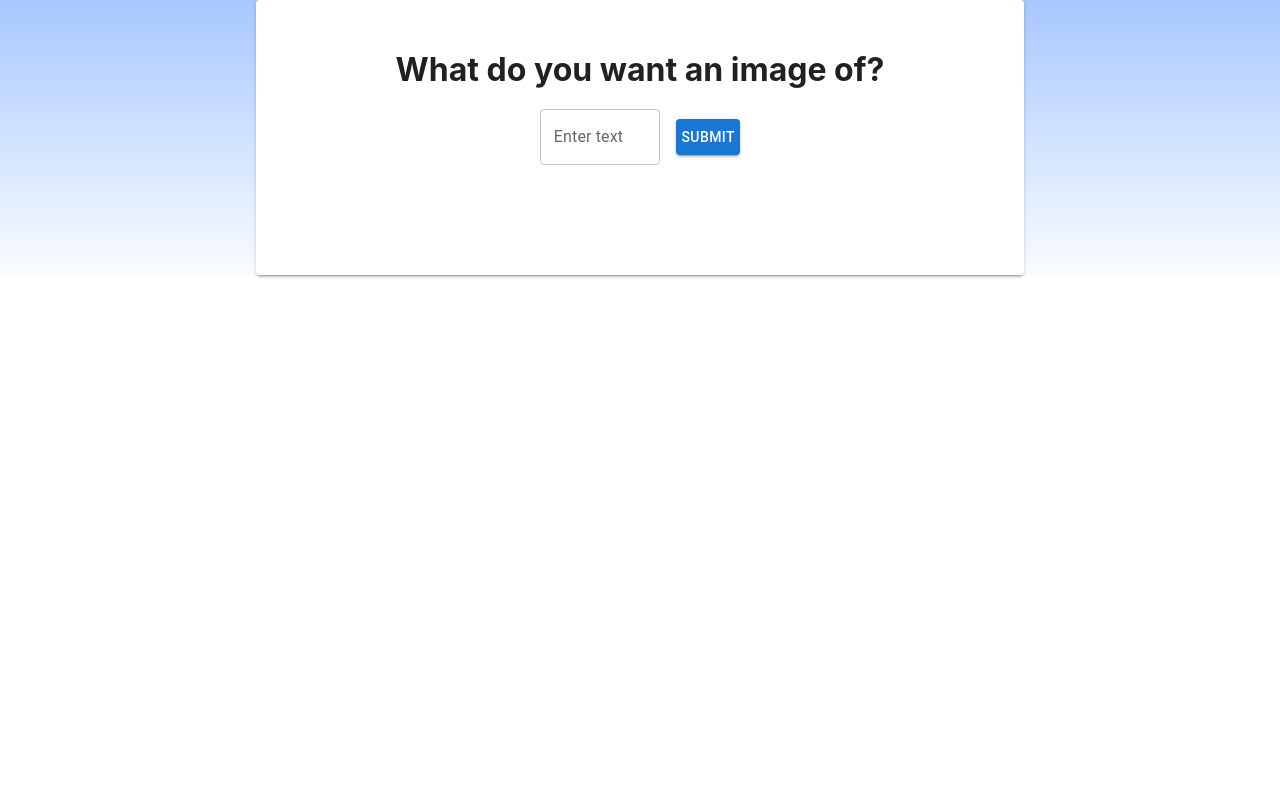
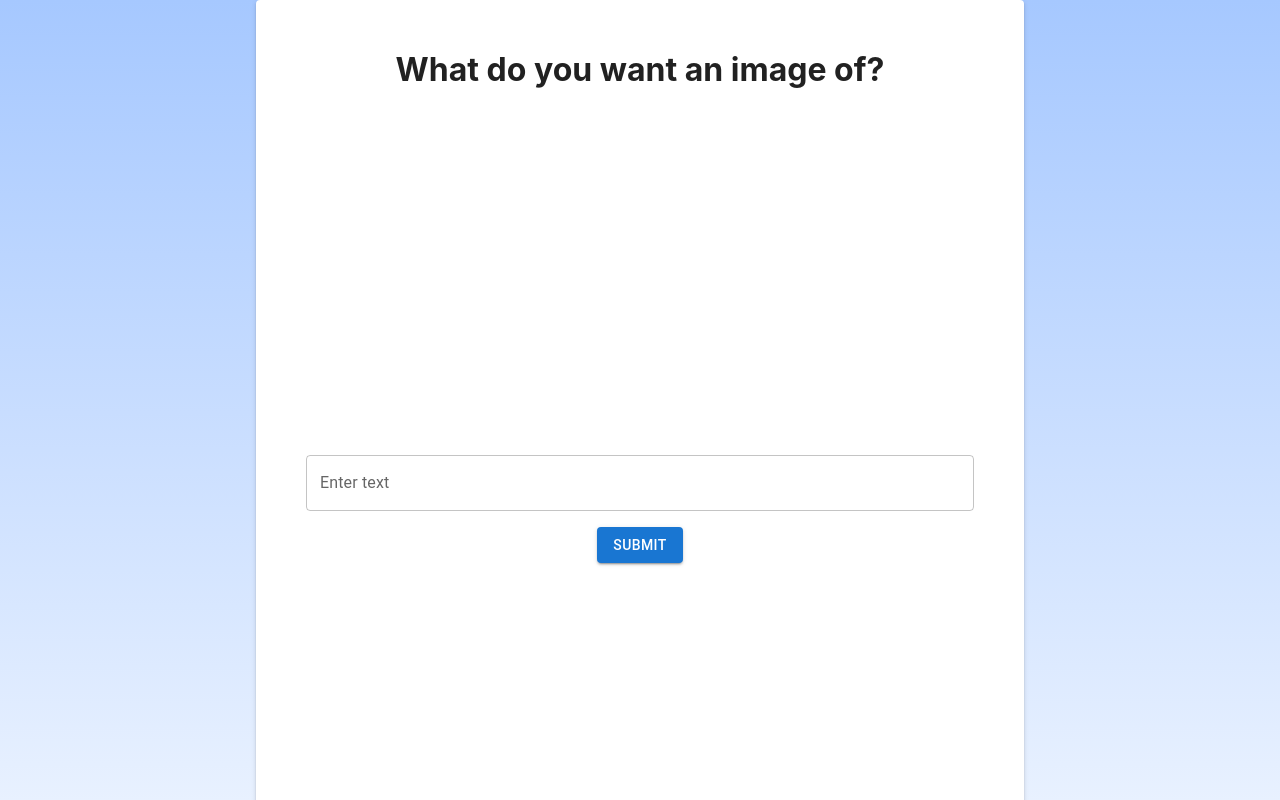
Before and after one commit to saakethkoka/Hackai-Frontend, a React (Create React App) app: page / in a window 1280 px wide. Shown: the top 800 px of the page. Built offline with nearby package versions, Linux system fonts and the light colour scheme.

Commit message:
Fiexed import statements and made main work

```diff
--- a/src/components/InitialPromptBox.jsx
+++ b/src/components/InitialPromptBox.jsx
@@ -28,11 +28,11 @@ export const InitialPromptBox = ({ onTextSubmit }) => {
         <Box
             sx={{
                 display: "flex",
-        flexDirection: "row",
+                flexDirection: "column",
                 alignItems: "center",
                 justifyContent: "center",
-        width: "30%", // Change width here
-        margin: "auto",
+                width: "100%", // Change width here
+                height: "100vh", // Add height here
             }}
         >
             <TextField
@@ -42,13 +42,13 @@ export const InitialPromptBox = ({ onTextSubmit }) => {
                 fullWidth
                 disabled={isImmutable}
                 onKeyDown={handleKeyDown}
+                sx={{ mb: 2 }} // Add margin bottom here
             />
             {isImmutable === false && (
                 <Button
                     variant="contained"
                     color="primary"
                     onClick={handleSubmit}
-          sx={{ ml: 2 }}
                     disabled={isImmutable}
                 >
                     Submit
--- a/src/mainPage/mainPage.jsx
+++ b/src/mainPage/mainPage.jsx
@@ -1,9 +1,5 @@
 import { useEffect, useState } from "react";
-import {
-  ImageOutput,
-  InitialPromptBox,
-  QuestionsAndAnswerBox,
-} from "../components";
+import {ImageOutput, InitialPromptBox, QuestionsAndAnswerBox,} from "../components";
 import { questionsAPI, imageAPI } from "../api/UserApi";
 import { Paper, CircularProgress } from "@mui/material";
 
```
Lines whose indentation alone changed are shown as unchanged.
